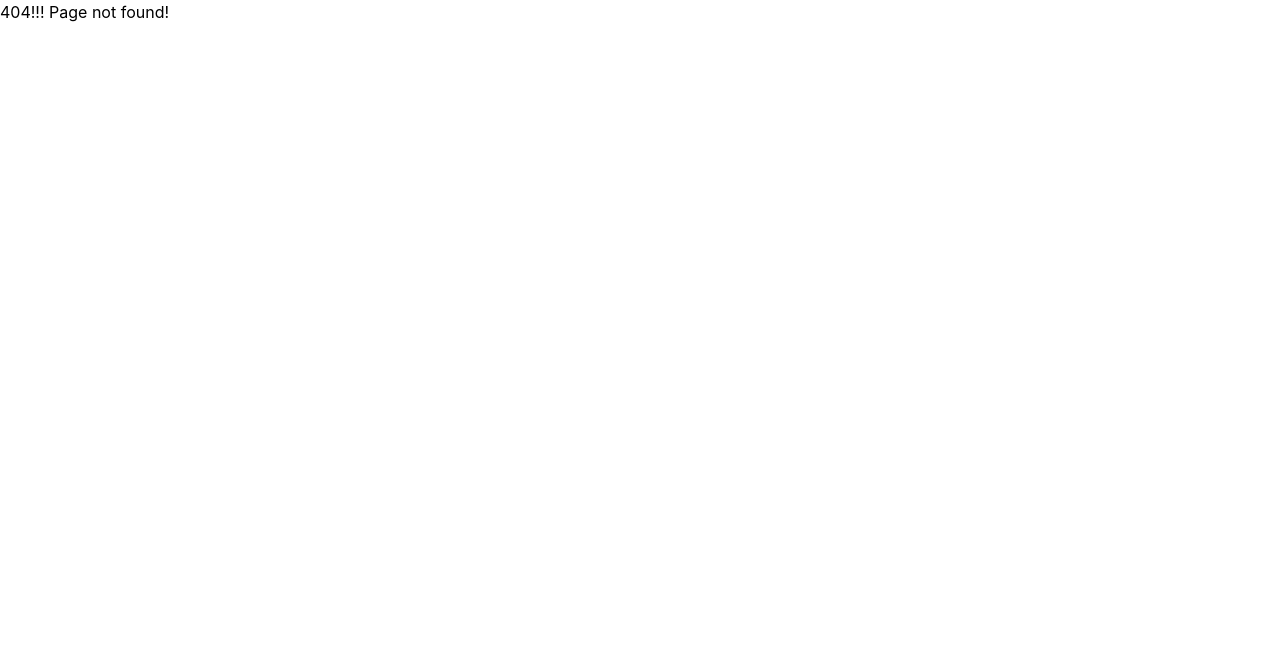
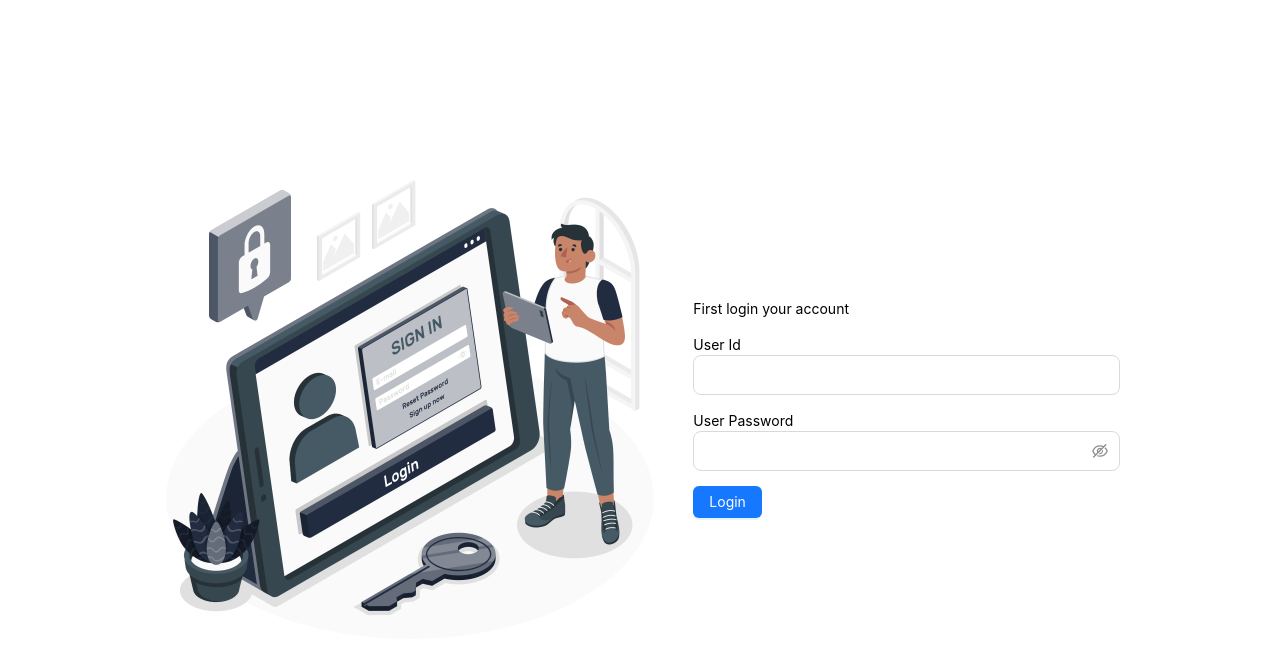
Before and after one commit to shamim-5/next-university-management, a Next.js app: page /login in a window 1280 px wide. Before the commit this address had no page. Shown: the top 654 px of the page. Built offline with nearby package versions, Linux system fonts and the light colour scheme.

Commit message:
login form added

```diff
--- a/package.json
+++ b/package.json
@@ -15,6 +15,7 @@
     "next": "13.5.4",
     "react": "^18",
     "react-dom": "^18",
+    "react-hook-form": "^7.47.0",
     "react-redux": "^8.1.3"
   },
   "devDependencies": {
--- /dev/null
+++ b/src/app/error.tsx
@@ -0,0 +1,11 @@
+"use client";
+
+const ErrorPage = () => {
+  return (
+    <div>
+      <h1>Something went wrong!</h1>
+    </div>
+  );
+};
+
+export default ErrorPage;
--- /dev/null
+++ b/src/app/login/page.tsx
@@ -0,0 +1,61 @@
+"use client";
+import { Button, Col, Input, Row } from "antd";
+import loginImage from "../../assets/login.png";
+import Image from "next/image";
+import { SubmitHandler } from "react-hook-form";
+import Form from "@/components/forms/Form";
+import FormInput from "@/components/forms/FormInput";
+
+type FormValues = {
+  id: string;
+  password: string;
+};
+
+const LoginPage = () => {
+  const onSubmit: SubmitHandler<FormValues> = (data) => {
+    try {
+      console.log(data);
+    } catch (err) {}
+  };
+  return (
+    <Row
+      justify="center"
+      align="middle"
+      style={{
+        minHeight: "100vh",
+      }}
+    >
+      <Col sm={12} md={16} lg={10}>
+        <Image src={loginImage} width={500} alt="login image" />
+      </Col>
+      <Col sm={12} md={8} lg={8}>
+        <h1
+          style={{
+            margin: "15px 0px",
+          }}
+        >
+          First login your account
+        </h1>
+        <div>
+          <Form submitHandler={onSubmit}>
+            <div>
+              <FormInput name="id" type="text" size="large" label="User Id" />
+            </div>
+            <div
+              style={{
+                margin: "15px 0px",
+              }}
+            >
+              <FormInput name="password" type="password" size="large" label="User Password" />
+            </div>
+            <Button type="primary" htmlType="submit">
+              Login
+            </Button>
+          </Form>
+        </div>
+      </Col>
+    </Row>
+  );
+};
+
+export default LoginPage;
--- /dev/null
+++ b/src/components/forms/Form.tsx
@@ -0,0 +1,35 @@
+"use client";
+import { ReactElement, ReactNode } from "react";
+import { useForm, FormProvider, SubmitHandler } from "react-hook-form";
+
+type FormConfig = {
+  defaultValues?: Record<string, any>;
+};
+
+type FormProps = {
+  children?: ReactElement | ReactNode;
+  submitHandler: SubmitHandler<any>;
+} & FormConfig;
+
+const Form = ({ children, submitHandler, defaultValues }: FormProps) => {
+  const formConfig: FormConfig = {};
+
+  if (!!defaultValues) formConfig["defaultValues"] = defaultValues;
+
+  const methods = useForm<FormProps>(formConfig);
+
+  const { handleSubmit, reset } = methods;
+
+  const onSubmit = (data: any) => {
+    submitHandler(data);
+    reset();
+  };
+
+  return (
+    <FormProvider {...methods}>
+      <form onSubmit={handleSubmit(onSubmit)}>{children}</form>
+    </FormProvider>
+  );
+};
+
+export default Form;
--- /dev/null
+++ b/src/components/forms/FormInput.tsx
@@ -0,0 +1,43 @@
+"use client";
+
+import { Input } from "antd";
+import { useFormContext, Controller } from "react-hook-form";
+interface IInput {
+  name: string;
+  type?: string;
+  size?: "large" | "small";
+  value?: string | string[] | undefined;
+  id?: string;
+  placeholder?: string;
+  validation?: object;
+  label?: string;
+}
+
+const FormInput = ({ name, type, size, value, id, placeholder, validation, label }: IInput) => {
+  const { control } = useFormContext();
+
+  return (
+    <>
+      {label ? label : null}
+      <Controller
+        control={control}
+        name={name}
+        render={({ field }) =>
+          type === "password" ? (
+            <Input.Password
+              type={type}
+              size={size}
+              placeholder={placeholder}
+              {...field}
+              value={value ? value : field.value}
+            />
+          ) : (
+            <Input type={type} size={size} placeholder={placeholder} {...field} value={value ? value : field.value} />
+          )
+        }
+      />
+    </>
+  );
+};
+
+export default FormInput;
```
Also changed, not shown: src/assets/login.png (added), 1 other file (tests, documents, lock files or other folders).
